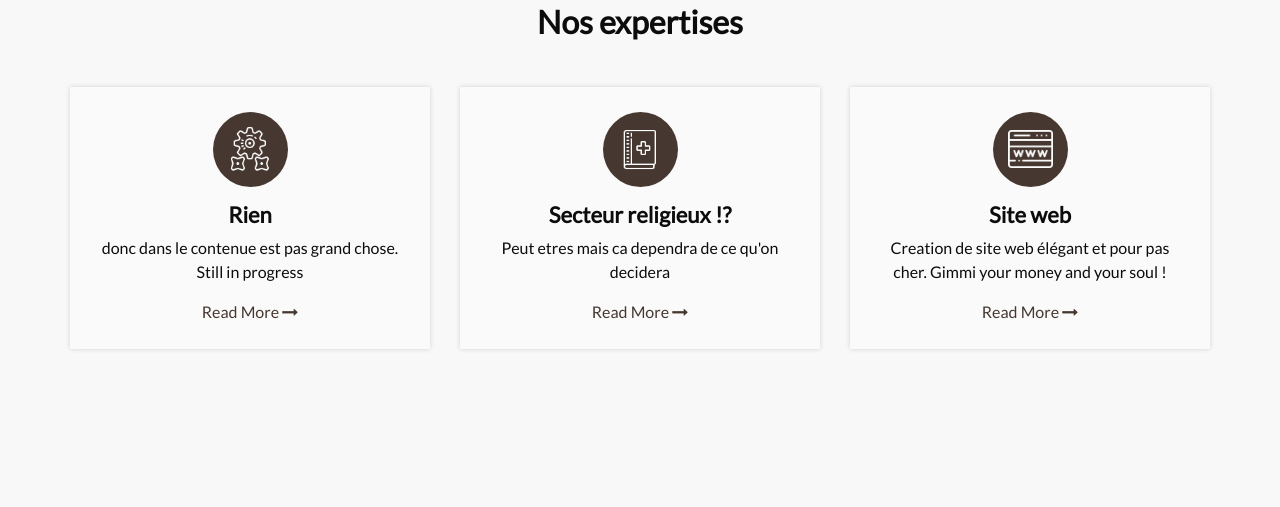
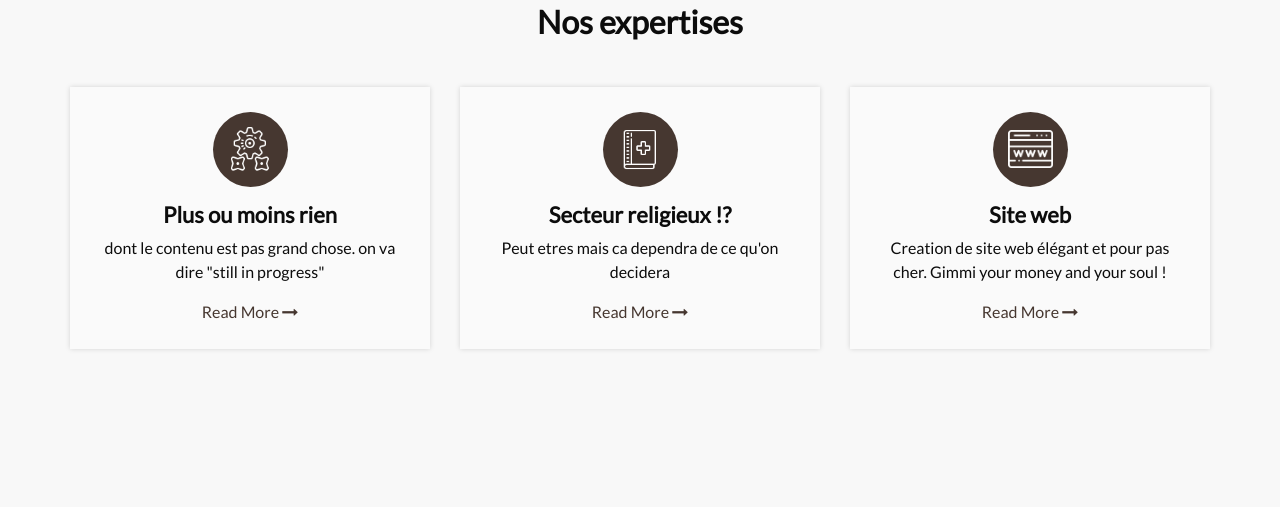
Before and after one commit to Swift-Group/website, a plain HTML site: page index.html in a window 1280 px wide. Shown: the part 1833-2340 px from the top of the page. Drawn offline with Linux system fonts and the light colour scheme; a script that the page names is missing.

Commit message:
update index

```diff
--- a/index.html
+++ b/index.html
@@ -310,10 +310,10 @@
             </div>
             <div class="detail-box">
               <h4>
-                Rien
+                Plus ou moins rien
               </h4>
               <p>
-                donc dans le contenue est pas grand chose. Still in progress
+                dont le contenu est pas grand chose. on va dire "still in progress"
               </p>
               <a href="">
                 Read More
```
